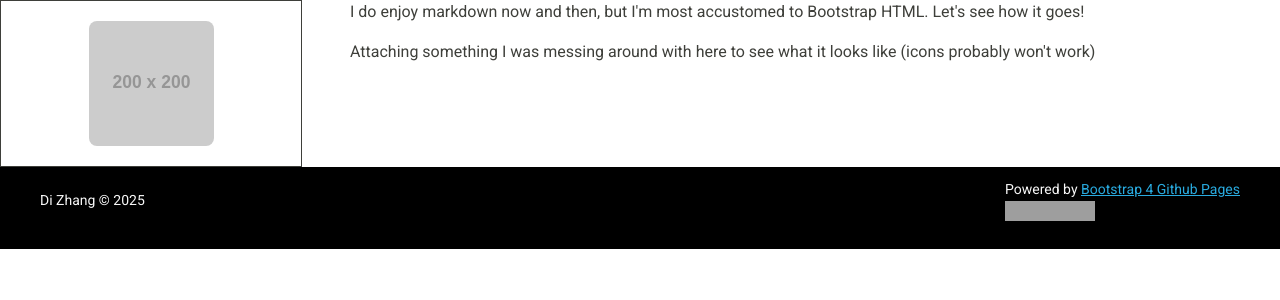
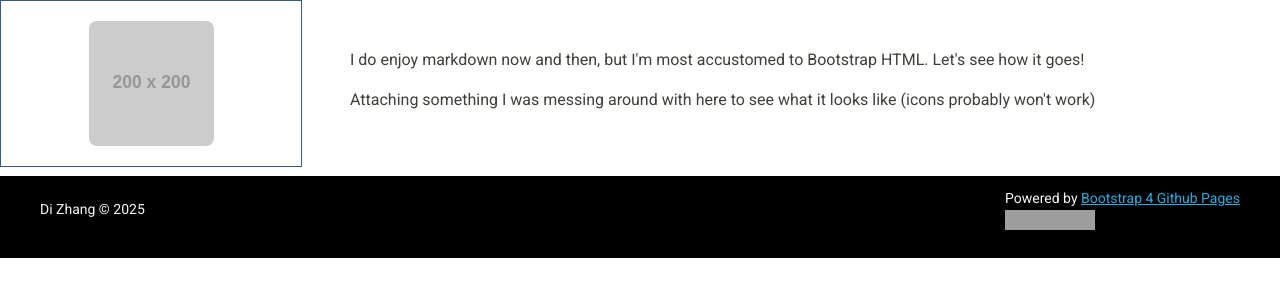
Before and after one commit to zhangdi33/zhangdi33.github.io, a Jekyll site: the page built from index.html, in a window 1280 px wide. Shown: the top 300 px of the page. Built offline with Jekyll 4.4.1, drawn with Linux system fonts in a browser that asks for light colours; grey boxes are pictures that could not be loaded.

Commit message:
Update default.html

```diff
--- a/_layouts/default.html
+++ b/_layouts/default.html
@@ -6,7 +6,7 @@
   <body>
     <div class="row no-gutters">
       <div class="col-lg-3">
-        <div class="card border-dark rounded-0 p-3">
+        <div class="card border-primary rounded-0 p-3">
           <div class="card border-0 p-1 mx-auto">
             <div class="card border-0" style="border-radius:0.5rem;height:125px;width:125px;
 
@@ -20,7 +20,7 @@
         </div>
       </div>
       <div class="col-lg-9">
-        <div class="container page-content">
+        <div class="container page-content py-5">
           {{ content }}
         </div>
       </div>
```
